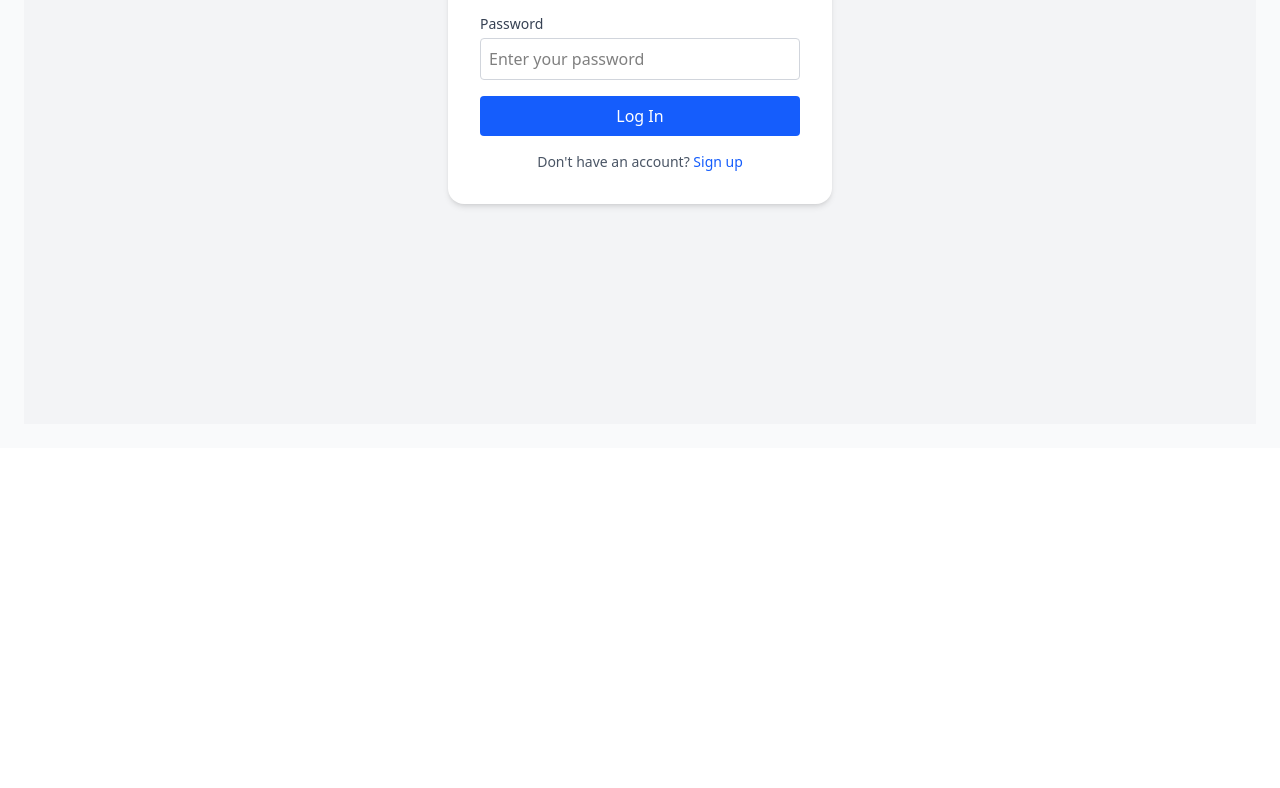
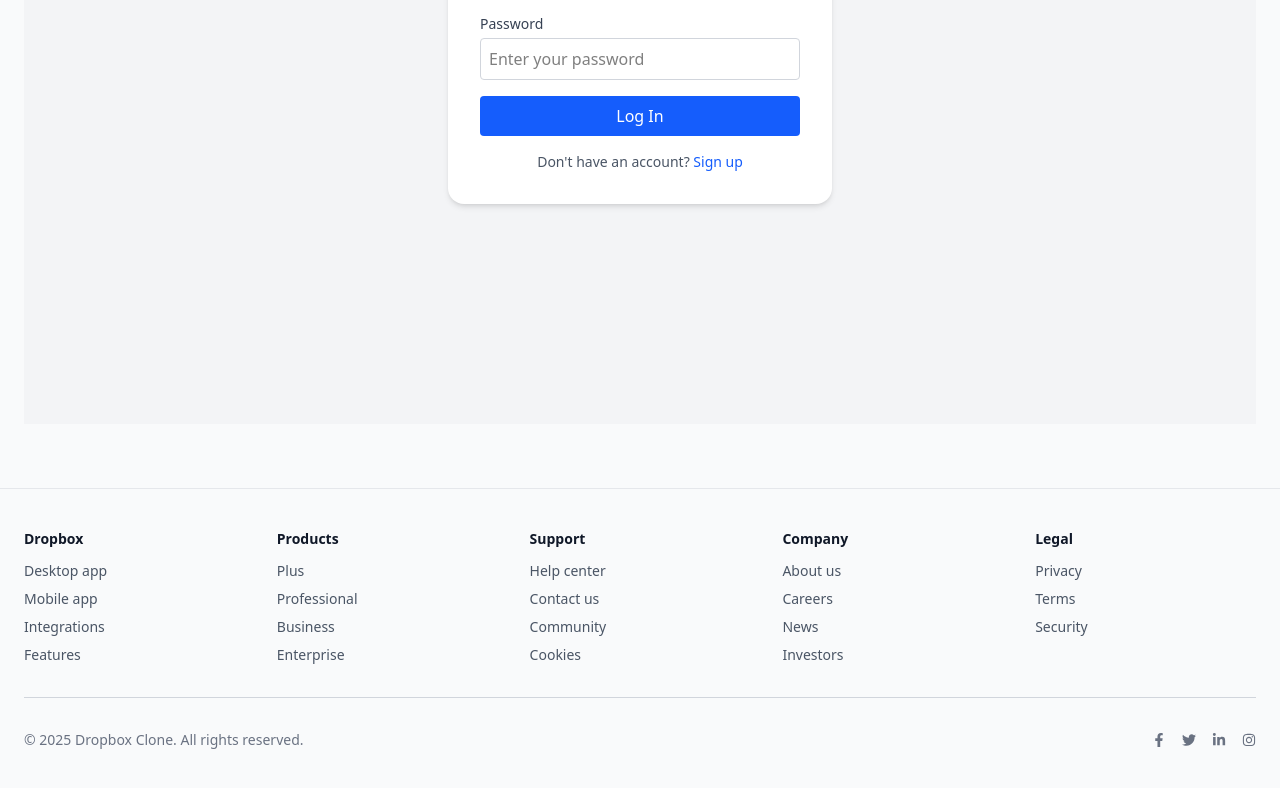
Before and after one commit to MAHAK-BHARGAVA/DROPBOX, a React (Vite) app in the folder client/: page /login in a window 1280 px wide. Shown: the part 468-1256 px from the top of the page. Before the commit the page ends 916 px from the top, so only its background shows below. Built offline with nearby package versions, Linux system fonts and the light colour scheme.

Commit message:
Add Footer component and update dependencies in package files

```diff
--- a/client/package.json
+++ b/client/package.json
@@ -10,10 +10,11 @@
   },
   "dependencies": {
     "@tailwindcss/vite": "^4.1.16",
-    "axios": "^1.13.1",
+    "axios": "^1.13.2",
     "lit": "^3.3.1",
     "react": "^19.2.0",
     "react-dom": "^19.2.0",
+    "react-icons": "^5.5.0",
     "react-router-dom": "^7.9.5",
     "tailwindcss": "^4.1.16"
   },
--- /dev/null
+++ b/client/src/components/Footer.jsx
@@ -0,0 +1,79 @@
+import React from "react";
+import { FaFacebookF, FaTwitter, FaLinkedinIn, FaInstagram } from "react-icons/fa";
+
+const Footer = () => {
+  return (
+    <footer className="bg-gray-50 border-t border-gray-200 mt-10">
+      <div className="max-w-7xl mx-auto px-6 py-10">
+        {/* Top Section */}
+        <div className="grid grid-cols-2 sm:grid-cols-3 md:grid-cols-5 gap-8 text-sm">
+          <div>
+            <h4 className="font-semibold text-gray-900 mb-3">Dropbox</h4>
+            <ul className="space-y-2 text-gray-600">
+              <li><a href="#" className="hover:text-blue-600">Desktop app</a></li>
+              <li><a href="#" className="hover:text-blue-600">Mobile app</a></li>
+              <li><a href="#" className="hover:text-blue-600">Integrations</a></li>
+              <li><a href="#" className="hover:text-blue-600">Features</a></li>
+            </ul>
+          </div>
+
+          <div>
+            <h4 className="font-semibold text-gray-900 mb-3">Products</h4>
+            <ul className="space-y-2 text-gray-600">
+              <li><a href="#" className="hover:text-blue-600">Plus</a></li>
+              <li><a href="#" className="hover:text-blue-600">Professional</a></li>
+              <li><a href="#" className="hover:text-blue-600">Business</a></li>
+              <li><a href="#" className="hover:text-blue-600">Enterprise</a></li>
+            </ul>
+          </div>
+
+          <div>
+            <h4 className="font-semibold text-gray-900 mb-3">Support</h4>
+            <ul className="space-y-2 text-gray-600">
+              <li><a href="#" className="hover:text-blue-600">Help center</a></li>
+              <li><a href="#" className="hover:text-blue-600">Contact us</a></li>
+              <li><a href="#" className="hover:text-blue-600">Community</a></li>
+              <li><a href="#" className="hover:text-blue-600">Cookies</a></li>
+            </ul>
+          </div>
+
+          <div>
+            <h4 className="font-semibold text-gray-900 mb-3">Company</h4>
+            <ul className="space-y-2 text-gray-600">
+              <li><a href="#" className="hover:text-blue-600">About us</a></li>
+              <li><a href="#" className="hover:text-blue-600">Careers</a></li>
+              <li><a href="#" className="hover:text-blue-600">News</a></li>
+              <li><a href="#" className="hover:text-blue-600">Investors</a></li>
+            </ul>
+          </div>
+
+          <div>
+            <h4 className="font-semibold text-gray-900 mb-3">Legal</h4>
+            <ul className="space-y-2 text-gray-600">
+              <li><a href="#" className="hover:text-blue-600">Privacy</a></li>
+              <li><a href="#" className="hover:text-blue-600">Terms</a></li>
+              <li><a href="#" className="hover:text-blue-600">Security</a></li>
+            </ul>
+          </div>
+        </div>
+
+        {/* Divider */}
+        <hr className="my-8 border-gray-300" />
+
+        {/* Bottom Section */}
+        <div className="flex flex-col sm:flex-row justify-between items-center text-gray-500 text-sm">
+          <p>© {new Date().getFullYear()} Dropbox Clone. All rights reserved.</p>
+
+          <div className="flex space-x-4 mt-4 sm:mt-0">
+            <a href="#" className="hover:text-blue-600"><FaFacebookF /></a>
+            <a href="#" className="hover:text-blue-600"><FaTwitter /></a>
+            <a href="#" className="hover:text-blue-600"><FaLinkedinIn /></a>
+            <a href="#" className="hover:text-blue-600"><FaInstagram /></a>
+          </div>
+        </div>
+      </div>
+    </footer>
+  );
+};
+
+export default Footer;
--- a/client/src/components/Layout.jsx
+++ b/client/src/components/Layout.jsx
@@ -2,6 +2,7 @@ import React, { useState } from "react";
 import { Outlet } from "react-router-dom";
 import Header from "./Header";
 import Sidebar from "./Sidebar";
+import Footer from "./Footer";
 
 const Layout = () => {
   // Sidebar open state: initially closed so only header hamburger is visible
@@ -41,6 +42,7 @@ const Layout = () => {
           <Outlet />
         </main>
       </div>
+      <Footer/>
     </div>
   );
 };
```
Also changed, not shown: 1 other file (tests, documents, lock files or other folders).
